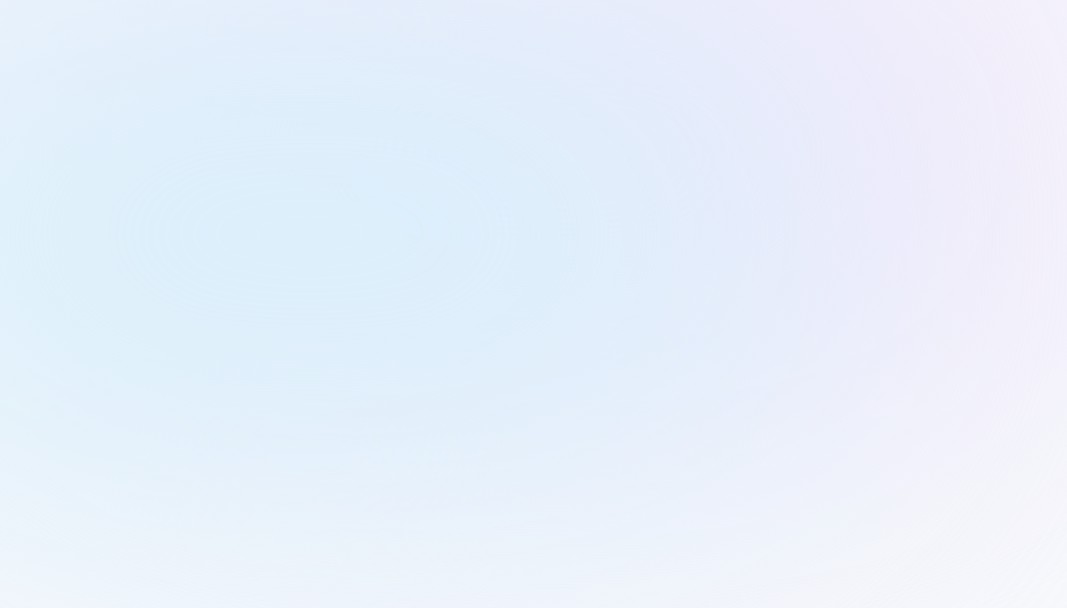
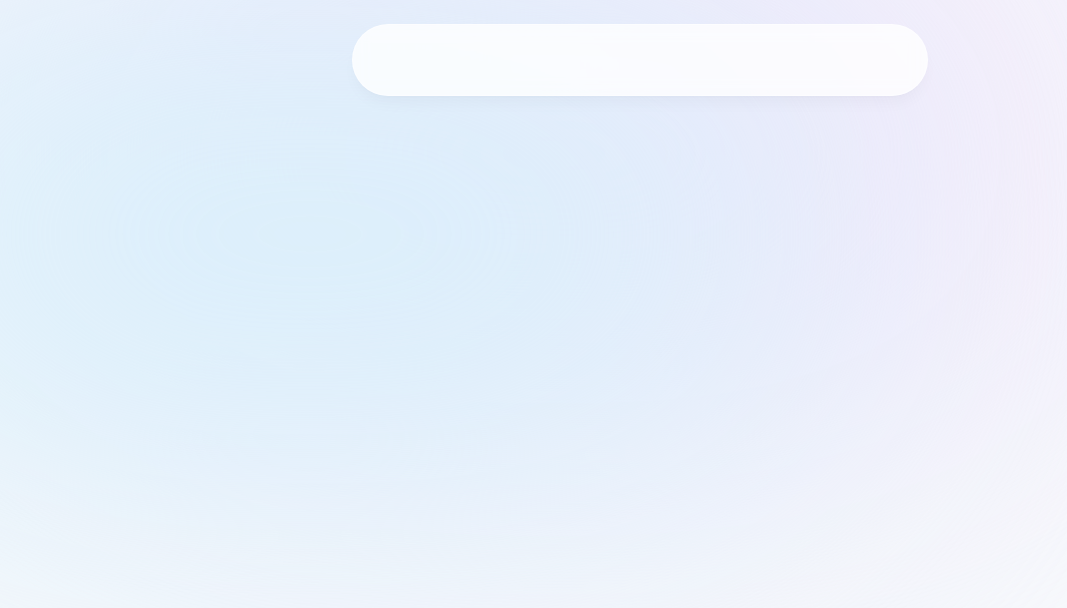
Before and after one commit to kathleenmerc/next-js-portfolio, a Next.js app: page / in a window 1280 px wide. Shown: the top 608 px of the page, without its empty margins (0-1067 px from the left). Built offline with nearby package versions, Linux system fonts and the light colour scheme.

Commit message:
feat: add header, install framer motion

```diff
--- a/app/layout.tsx
+++ b/app/layout.tsx
@@ -1,5 +1,6 @@
 import './globals.css'
 import { Inter } from 'next/font/google'
+import Header from '@/components/header'
 
 const inter = Inter({ subsets: ['latin'] })
 
@@ -15,10 +16,11 @@ export default function RootLayout({
 }) {
   return (
     <html lang="en">
-      <body className={`${inter.className} bg-slate-50 text-slate-950 relative`}>
+      <body className={`${inter.className} bg-slate-50 text-slate-950 relative h-[5000px]`}>
         {/* background styles */}
         <div className="bg-[#f3e2fb] absolute top-[-6rem] -z-10 right-[11rem] h-[31.25rem] w-[31.25rem] rounded-full blur-[10rem] sm:w-[68.75rem]"></div>
         <div className="bg-[#d7f0fb] absolute top-[-1rem] -z-10 left-[-35rem] h-[31.25rem] w-[50rem] rounded-full blur-[10rem] sm:w-[68.75rem] md:legt-[-33rem] lg:left=[-28rem] xl:left-[-15rem] 2xl:left-[-5rem]"></div>
+        <Header />
         {children}
       </body>
     </html>
--- /dev/null
+++ b/components/Header.tsx
@@ -0,0 +1,10 @@
+import React from 'react'
+import { motion } from 'framer-motion'
+
+export default function Header() {
+  return (
+    <header className="z-[999] relative">
+        <motion.div className="fixed top-0 left-1/2 -translate-x-1/2 h-[4.5rem] w-full rounded-none border border-white border-opacity-40 bg-white bg-opacity-80 shadow-lg shadow-black/[0.03] backdrop-blur-[0.5rem] sm:top-6 sm:h[3.25rem] sm:w-[36rem] sm:rounded-full "></motion.div>
+    </header>
+  )
+}
--- a/package.json
+++ b/package.json
@@ -15,6 +15,7 @@
     "autoprefixer": "10.4.16",
     "eslint": "8.50.0",
     "eslint-config-next": "13.5.3",
+    "framer-motion": "^10.16.4",
     "next": "13.5.3",
     "postcss": "8.4.30",
     "react": "18.2.0",
```
Also changed, not shown: 1 other file (tests, documents, lock files or other folders).
